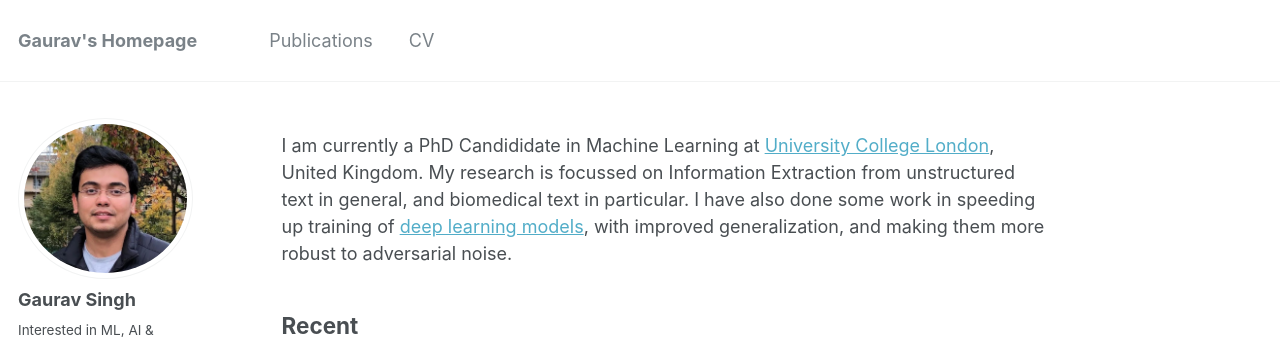
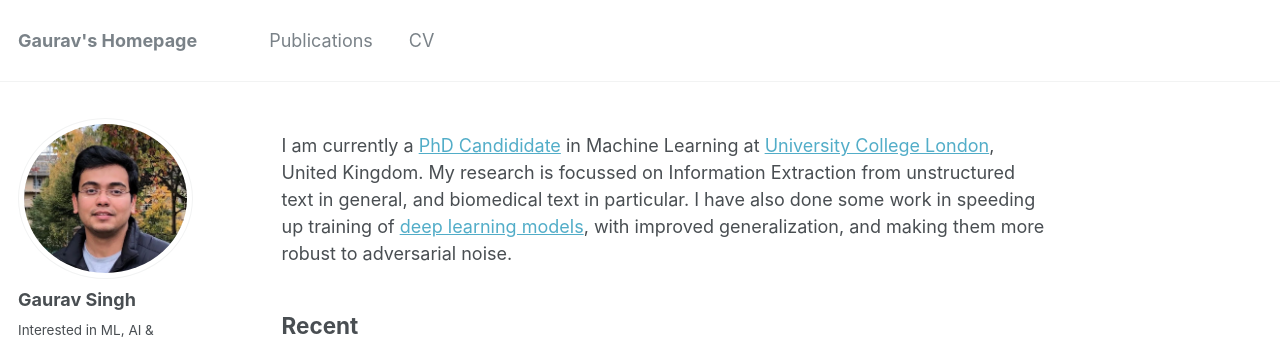
Before and after one commit to gauravsc/gauravsc.github.io, a Jekyll site: the page built from _pages/about.md, in a window 1280 px wide and 955 px high. Shown: the top 339 px of the window. Built offline with Jekyll 4.4.1, drawn with Linux system fonts in a browser that asks for light colours; some web fonts are replaced; some of the changed lines change nothing that is shown.

Commit message:
added anchor tags

```diff
--- a/_pages/about.md
+++ b/_pages/about.md
@@ -8,7 +8,7 @@
   - /about.html
 ---
 
-I am currently a PhD Candididate in Machine Learning at <a href="https://www.ucl.ac.uk/">University College London</a>, United Kingdom. My research is focussed on Information Extraction from unstructured text in general, and biomedical text in particular. I have also done some work in speeding up training of <a href ="https://arxiv.org/abs/1807.11414">deep learning models</a>, with improved generalization, and making them more robust to adversarial noise.
+I am currently a <a href="http://www.cs.ucl.ac.uk/people/G.Singh.html/">PhD Candididate</a> in Machine Learning at <a href="https://www.ucl.ac.uk/">University College London</a>, United Kingdom. My research is focussed on Information Extraction from unstructured text in general, and biomedical text in particular. I have also done some work in speeding up training of <a href ="https://arxiv.org/abs/1807.11414">deep learning models</a>, with improved generalization, and making them more robust to adversarial noise.
 
 Recent
 ------
```
